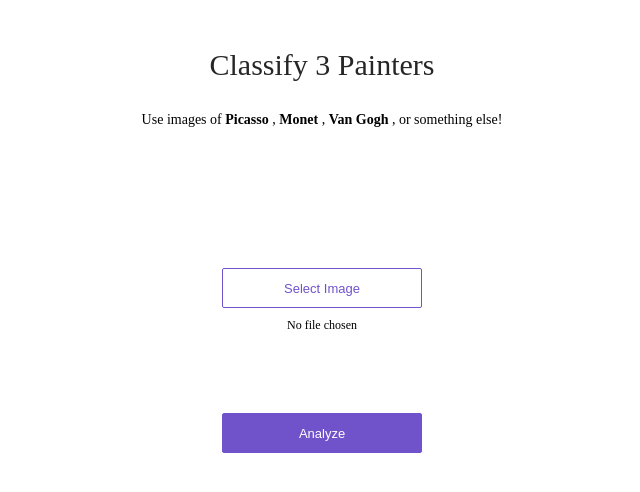
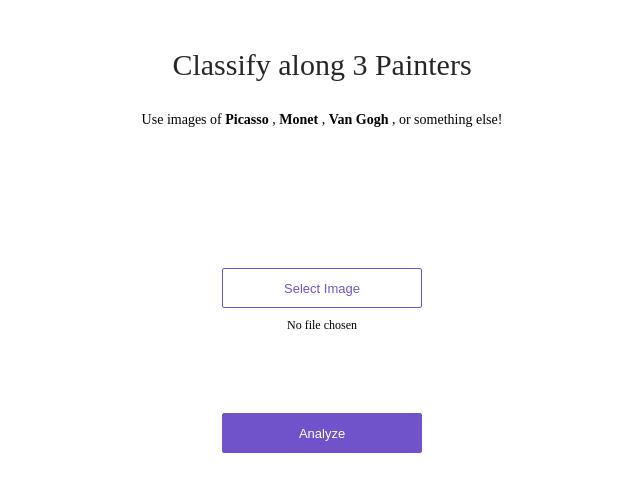
Before and after one commit to picoterama/peintres, a plain HTML site: page app/view/index.html in a window 1280 px wide. Shown: the whole page, without its empty margins (318-958 px from the left). Drawn offline with Linux system fonts and the light colour scheme.

Commit message:
Update index.html

```diff
--- a/app/view/index.html
+++ b/app/view/index.html
@@ -7,7 +7,7 @@
 <body>
 <div>
   <div class='center'>
-    <div class='title'>Classify 3 Painters</div>
+    <div class='title'>Classify along 3 Painters</div>
     <p>
       Use images of <strong>Picasso</strong> , <strong>Monet</strong> , <strong>Van Gogh</strong> , or
       something else!
```
